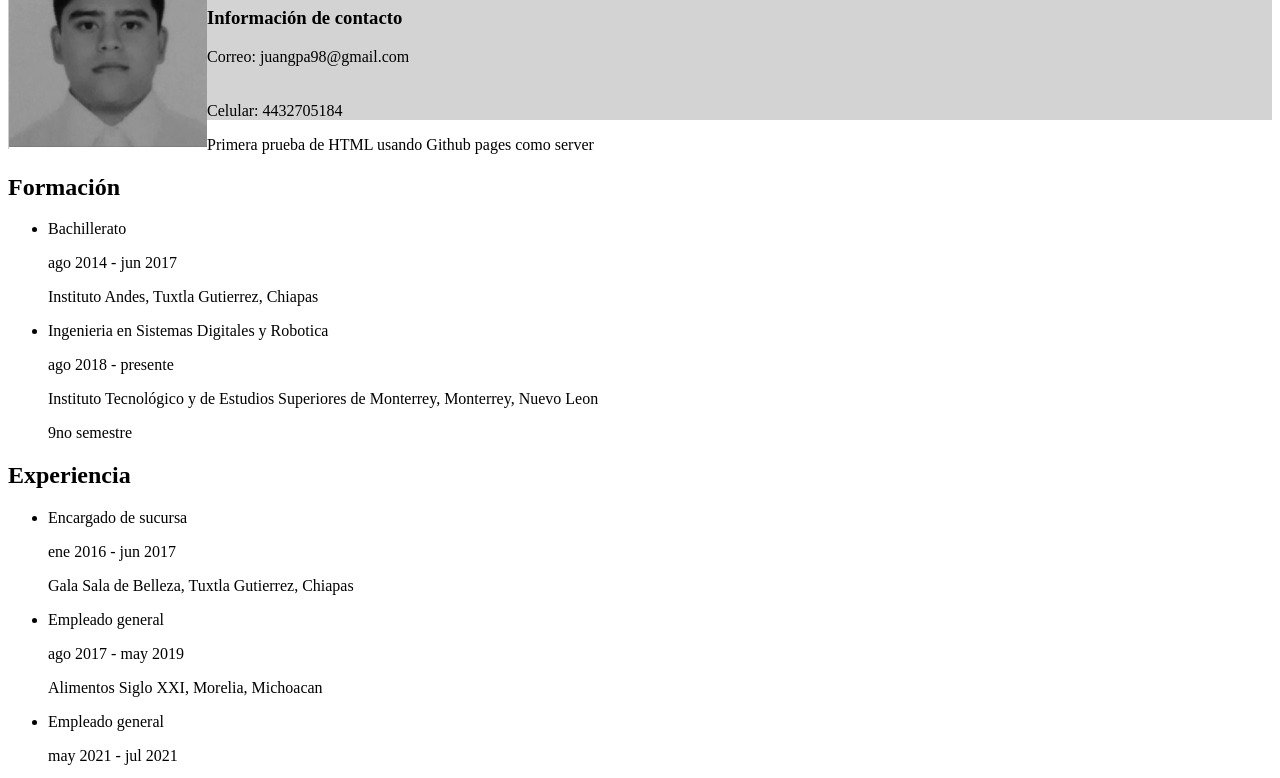
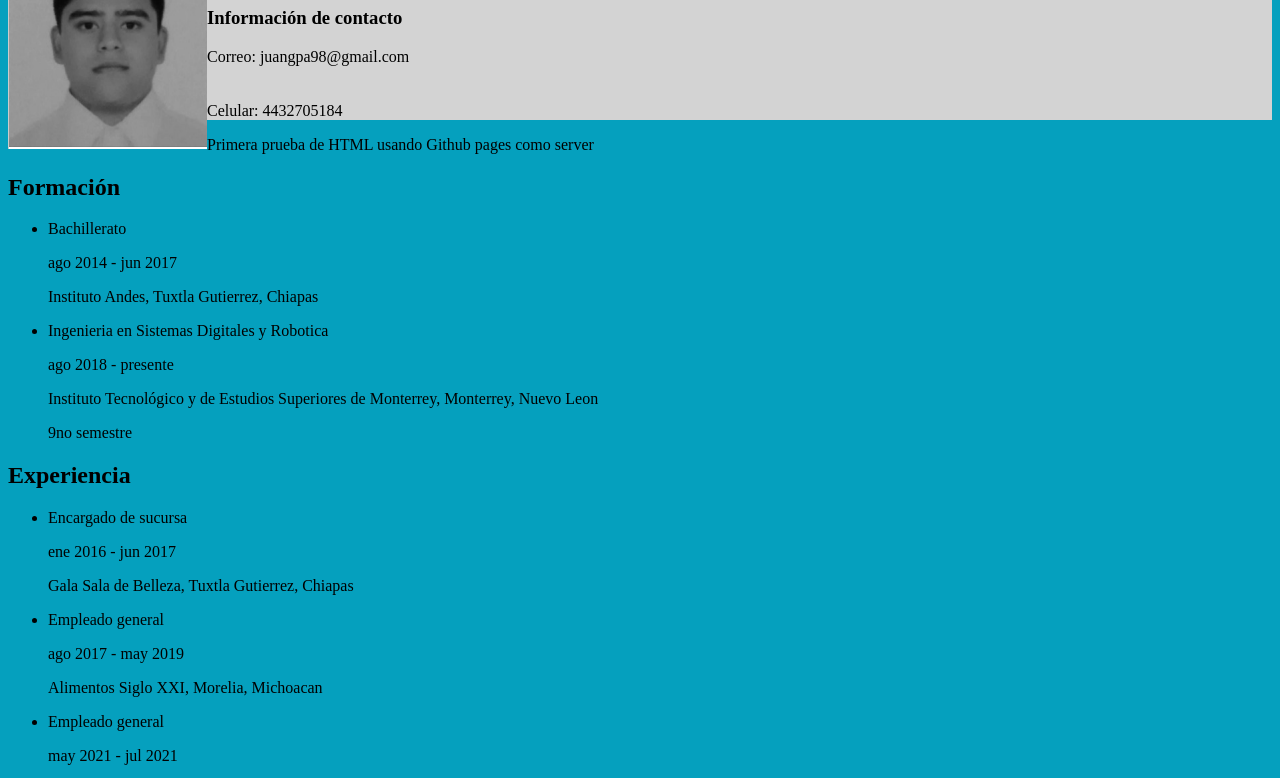
Before and after one commit to Juangpa98/Laboratorio2, a plain HTML site: page index.html in a window 1280 px wide. Shown: the part 73-851 px from the top of the page. Drawn offline with Linux system fonts and the light colour scheme.

Commit message:
Se agrega el CSS

```diff
--- a/index.html
+++ b/index.html
@@ -1,6 +1,7 @@
 <!DOCTYPE html>
 <html lang="en">
 <head>
+<link rel="stylesheet" href="style.css">
     <meta charset="UTF-8">
     <meta http-equiv="X-UA-Compatible" content="IE=edge">
     <meta name="viewport" content="width=device-width, initial-scale=1.0">
--- /dev/null
+++ b/style.css
@@ -0,0 +1,3 @@
+body{
+    background-color:rgb(5, 160, 190)
+}
```
